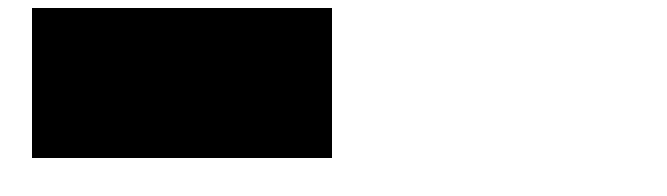
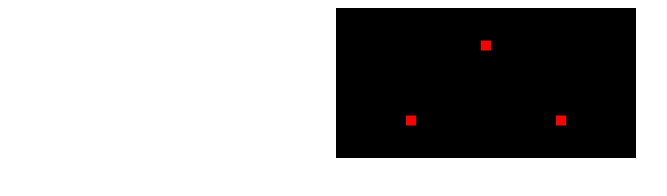
Before and after one commit to little1106/webGLDemo, a plain HTML site: page index.html in a window 1280 px wide. Shown: the whole page, without its empty margins (584-1251 px from the left). Drawn offline with Linux system fonts and the light colour scheme.

Commit message:
使用缓冲区绘制多顶点

```diff
--- /dev/null
+++ b/examples/multiPoints.js
@@ -0,0 +1,88 @@
+const VSHADER_SOURCE = `
+    attribute vec4 a_Position;
+    void main() {
+        gl_Position = a_Position;
+        gl_PointSize = 10.0;
+    }
+`;
+const FSHADER_SOURCE = `
+    void main() {
+        gl_FragColor = vec4(1.0, 0.0, 0.0, 1.0);
+    }
+`;
+
+function main() {
+    let canvas = document.getElementById('multiPoints');
+    let gl = canvas.getContext('webgl');
+    const shaderProgram = initShader(gl, VSHADER_SOURCE, FSHADER_SOURCE);
+    if(!shaderProgram) {
+        console.log('shader program init failed');
+    }
+    gl.useProgram(shaderProgram);
+
+    // let a_Position = gl.getAttribLocation(shaderProgram, 'a_Position');
+    let pointNumber = initVertexBuffer(gl, shaderProgram);
+
+    gl.clearColor(0.0, 0.0, 0.0, 1.0);
+
+    gl.clear(gl.COLOR_BUFFER_BIT);
+
+    gl.drawArrays(gl.POINTS, 0, pointNumber)
+}
+
+function initVertexBuffer (gl, shaderProgram) {
+    let vertices = new Float32Array([
+        0.0, 0.5, -0.5, -0.5, 0.5, -0.5
+    ])
+    let n = 3;
+    console.log('program', gl.program)
+    let vertexBuffer = gl.createBuffer();
+    if(!vertexBuffer) {
+        console.log('create vertex buffer error');
+        return -1;
+    }
+
+    gl.bindBuffer(gl.ARRAY_BUFFER, vertexBuffer);
+    gl.bufferData(gl.ARRAY_BUFFER, vertices, gl.STATIC_DRAW);
+
+    let a_Position = gl.getAttribLocation(shaderProgram, 'a_Position');
+
+    gl.vertexAttribPointer(a_Position, 2, gl.FLOAT, false, 0, 0);
+
+    gl.enableVertexAttribArray(a_Position);
+
+    return n;
+}
+
+function initShader (gl, vSource, fSource) {
+    const vertexShader = loadShader(gl, gl.VERTEX_SHADER, vSource);
+    const fragmentShader = loadShader(gl, gl.FRAGMENT_SHADER, fSource);
+
+    if(!vertexShader || !fragmentShader) {
+        console.log('load shader error');
+        return null
+    }
+
+    const shaderProgram = gl.createProgram();
+
+    gl.attachShader(shaderProgram, vertexShader);
+    gl.attachShader(shaderProgram, fragmentShader);
+
+    gl.linkProgram(shaderProgram);
+
+    return shaderProgram;
+}
+
+function loadShader (gl, type, source) {
+    const shader = gl.createShader(type);
+    gl.shaderSource(shader, source);
+    gl.compileShader(shader);
+    const compiled = gl.getShaderParameter(shader, gl.COMPILE_STATUS);
+     if(!compiled) {
+         let error = gl.getShaderInfoLog(shader);
+         console.log('failed to compile shader', error);
+         gl.deleteShader(shader);
+         return null;
+     }
+    return shader;
+}
--- a/index.html
+++ b/index.html
@@ -8,8 +8,11 @@
         <canvas id="webGL"></canvas>
         <canvas id="drawPoint2"></canvas>
         <canvas id="drawPoint3"></canvas>
+        <canvas id="multiPoints"></canvas>
+
         <!-- <script src="examples/drawPoint.js"></script> -->
         <!-- <script src="examples/drawPoint2.js"></script> -->
-        <script src="examples/drawPoint3.js"></script>
+        <!-- <script src="examples/drawPoint3.js"></script> -->
+        <script src="examples/multiPoints.js" ></script>
     </body>
 </html>
```
